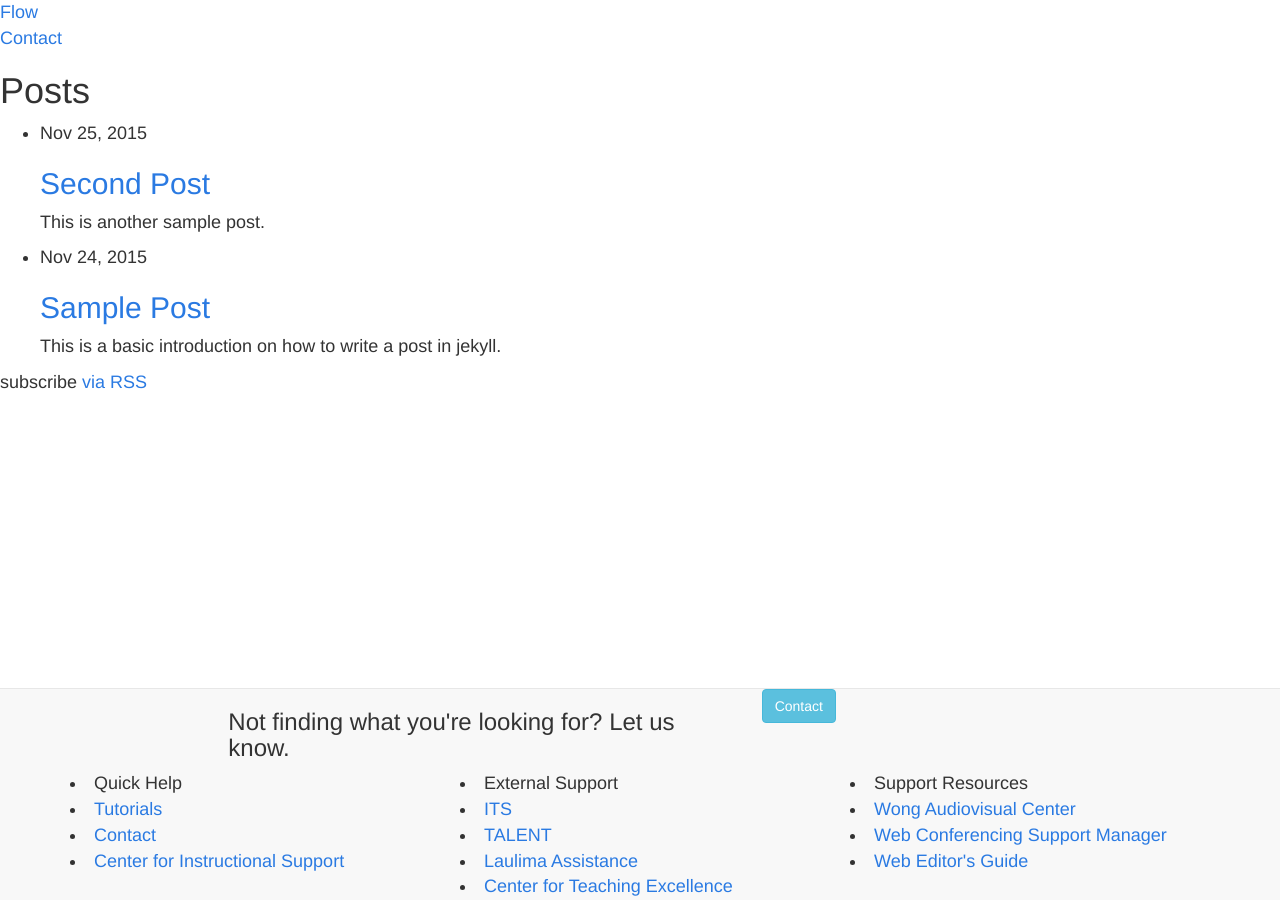
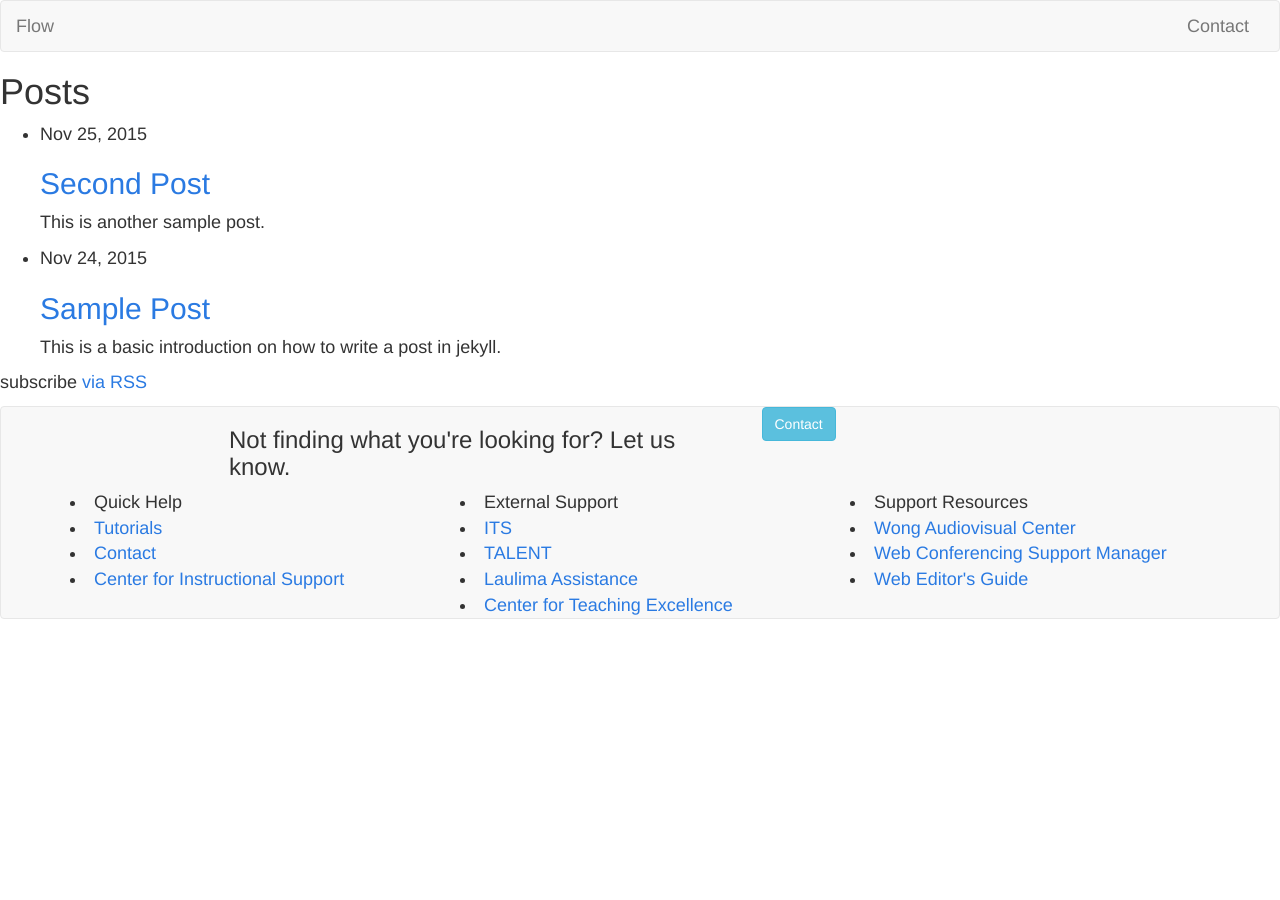
Before and after one commit to uhm-coe/assist, a Jekyll site: the page built from index.html, in a window 1280 px wide. Built offline with Jekyll 4.4.1, drawn with Linux system fonts in a browser that asks for light colours.

Commit message:
Add links and pages to navbars.

```diff
--- a/_includes/footer.html
+++ b/_includes/footer.html
@@ -1,4 +1,4 @@
-<nav class="navbar navbar-default navbar-fixed-bottom">
+<nav class="navbar navbar-default navbar-static-bottom">
 	<div class="container-fluid">
 		<div class="row">
 			<div class="col-xs-12 col-md-5 col-md-offset-2">
--- a/_includes/header.html
+++ b/_includes/header.html
@@ -1,22 +1,27 @@
-<header class="site-header">
+<nav class="navbar navbar-default">
+  <div class="container-fluid">
+    <!-- Brand and toggle get grouped for better mobile display -->
+    <div class="navbar-header">
+      <button type="button" class="navbar-toggle collapsed" data-toggle="collapse" data-target="#bs-example-navbar-collapse-1" aria-expanded="false">
+        <span class="sr-only">Toggle navigation</span>
+        <span class="icon-bar"></span>
+        <span class="icon-bar"></span>
+        <span class="icon-bar"></span>
+      </button>
+      <a class="navbar-brand" href="{{ site.baseurl }}/">{{ site.title }}</a>
+    </div>
 
-  <div class="wrapper">
+    <!-- Collect the nav links, forms, and other content for toggling -->
+    <div class="collapse navbar-collapse" id="bs-example-navbar-collapse-1">
 
-    <a class="site-title" href="{{ site.baseurl }}/">{{ site.title }}</a>
-
-    <nav class="site-nav">
-      <a href="{{site.baseurl}}" class="menu-icon">
-      </a>
-
-      <div class="trigger">
-        {% for my_page in site.pages %}
-          {% if my_page.title %}
-          <a class="page-link" href="{{ my_page.url | prepend: site.baseurl }}">{{ my_page.title }}</a>
+      <ul class="nav navbar-nav navbar-right">
+        {% for pages in site.pages %}
+          {% if pages.title %}
+            <li><a href="{{ pages.url | prepend: site.baseurl }}">{{ pages.title }}</a></li>
           {% endif %}
         {% endfor %}
-      </div>
-    </nav>
 
-  </div>
-
-</header>
+      </ul>
+    </div><!-- /.navbar-collapse -->
+  </div><!-- /.container-fluid -->
+</nav>
```
